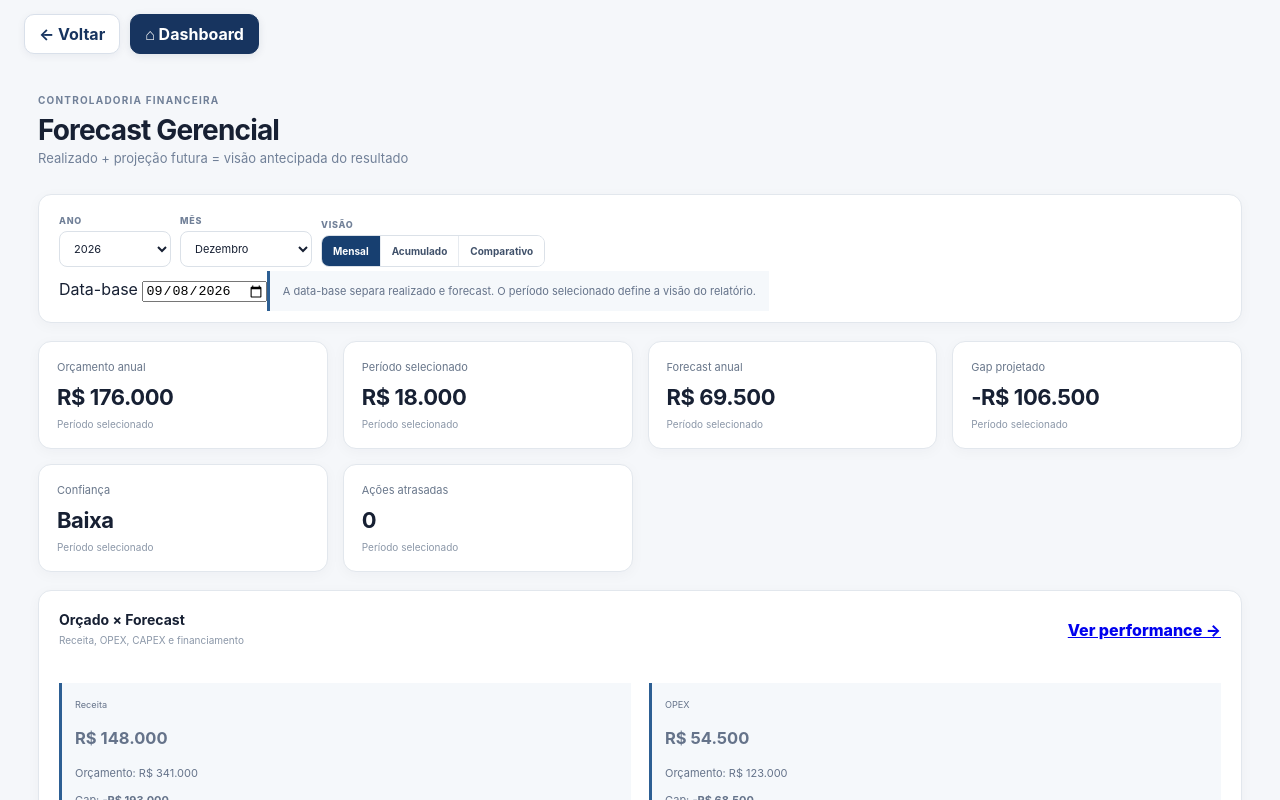
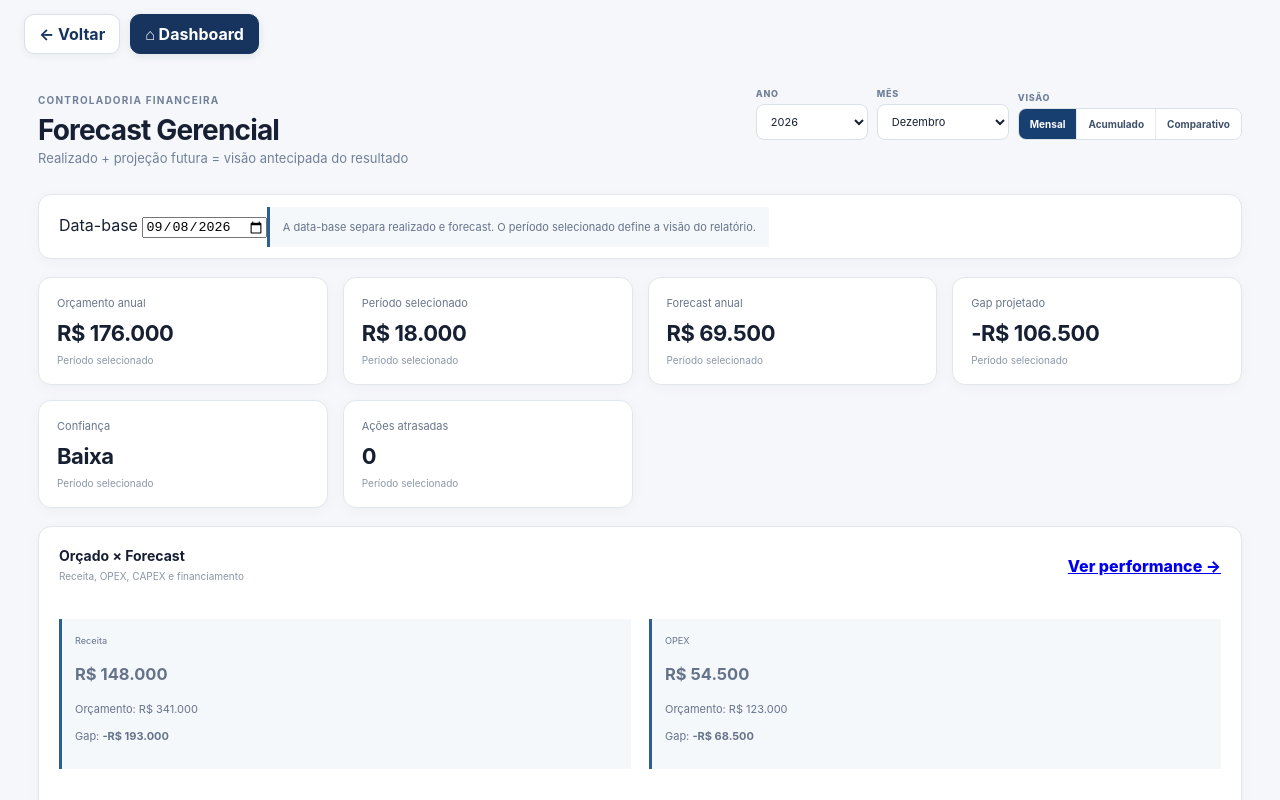
Before and after one commit to cardoso4009-byte/bp-financeiro-bi, a Next.js app: page /forecast-gerencial in a window 1280 px wide. Shown: the top 800 px of the page. Built offline with nearby package versions, Linux system fonts and the light colour scheme.

Commit message:
fix: alinhar anos disponiveis no forecast

```diff
--- a/app/forecast-gerencial/page.tsx
+++ b/app/forecast-gerencial/page.tsx
@@ -21,8 +21,8 @@ export default function ForecastGerencial(){
  const current=aggregate(currentRows),previous=aggregate(previousRows)
  const variation=net(previous)!==0?(net(current)-net(previous))/Math.abs(net(previous)):null
  const rows=period.view==='comparativo'?[...currentRows,...previousRows.filter(r=>!currentMonths.includes(r.competence))]:currentRows
- return <main className="content" style={{marginLeft:0,width:'100%',maxWidth:1450,margin:'0 auto'}}><header><div><small>CONTROLADORIA FINANCEIRA</small><h1>Forecast Gerencial</h1><p>Realizado + projeção futura = visão antecipada do resultado</p></div></header>
- <section className="panel wide"><ReportPeriodFilter value={period} onChange={setPeriod} years={[2025,2026]}/><div className="filters" style={{marginTop:12}}><label>Data-base <input type="date" value={asOf} onChange={e=>setAsOf(e.target.value)}/></label><span className="note">A data-base separa realizado e forecast. O período selecionado define a visão do relatório.</span></div></section>
+ return <main className="content" style={{marginLeft:0,width:'100%',maxWidth:1450,margin:'0 auto'}}><header><div><small>CONTROLADORIA FINANCEIRA</small><h1>Forecast Gerencial</h1><p>Realizado + projeção futura = visão antecipada do resultado</p></div><ReportPeriodFilter value={period} onChange={setPeriod} years={[2026]}/></header>
+ <section className="panel wide"><div className="filters" style={{marginTop:0}}><label>Data-base <input type="date" value={asOf} onChange={e=>setAsOf(e.target.value)}/></label><span className="note">A data-base separa realizado e forecast. O período selecionado define a visão do relatório.</span></div></section>
  <div className="cards"><Metric title="Orçamento anual" value={brl(net(f.annualBudget))}/><Metric title="Período selecionado" value={brl(net(current))}/><Metric title="Forecast anual" value={brl(net(f.forecastAnnual))}/><Metric title="Gap projetado" value={brl(net(f.gap))}/><Metric title="Confiança" value={f.confidence}/><Metric title="Ações atrasadas" value={String(f.overdueActions)}/></div>
  {period.view==='comparativo'&&<section className="panel wide"><div className="panel-title"><div><h2>Comparativo</h2><span>{monthLabel(period.month)}/{period.year} × {monthLabel(previousMonth)}/{previousYear}</span></div></div><div className="rows"><div className="row"><span>Resultado atual</span><b>{brl(net(current))}</b></div><div className="row"><span>Resultado anterior</span><b>{brl(net(previous))}</b></div><div className="row"><span>Variação</span><b>{variation===null?'—':`${(variation*100).toFixed(1).replace('.',',')}%`}</b></div></div></section>}
  <section className="panel wide"><div className="panel-title"><div><h2>Orçado × Forecast</h2><span>Receita, OPEX, CAPEX e financiamento</span></div><a href="/performance-gerencial" style={{fontWeight:800}}>Ver performance →</a></div><div className="grid">{['revenue','opex','capex','financing'].map(k=><Compare key={k} label={label(k)} budget={f.annualBudget[k as keyof typeof f.annualBudget]} forecast={f.forecastAnnual[k as keyof typeof f.forecastAnnual]}/>)}</div></section>
```
